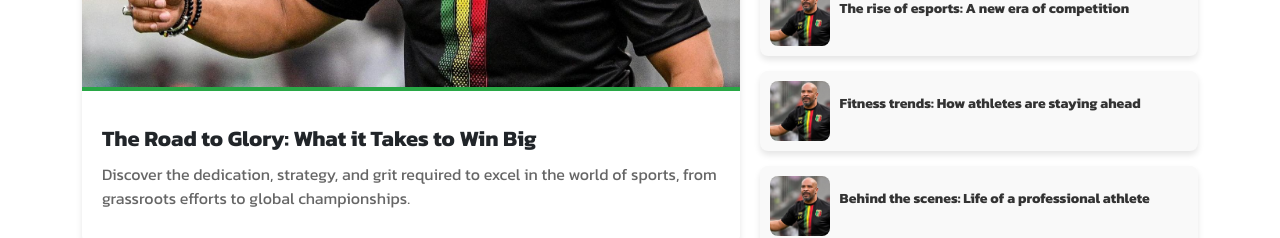
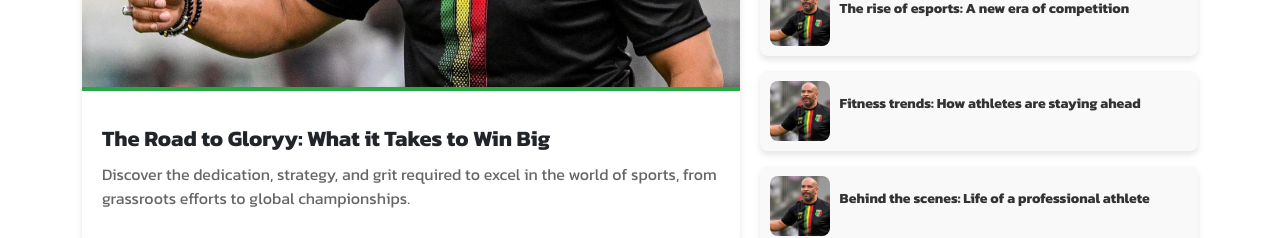
Before and after one commit to e-xxxxl/bangaNews, a React (Vite) app: page / in a window 1280 px wide. Shown: the part 3640-3878 px from the top of the page. Built offline with nearby package versions, Linux system fonts and the light colour scheme.

Commit message:
little fix

```diff
--- a/src/Components/BusinessPage/BusinessLonepage.jsx
+++ b/src/Components/BusinessPage/BusinessLonepage.jsx
@@ -4,10 +4,8 @@ import mainImage from '../../assets/tinubu.jpg';
 const BusinessSection = () => {
   return (
     <>
-
       <div>
-
-          {/* Main Article Blok */}
+          {/* Main Article Block */}
           <div className={styles.mainArticle}>
             <img src={mainImage} alt="Business Insights" className={styles.mainArticleImg} />
             <div className={styles.mainArticleContent}>
@@ -19,9 +17,7 @@ const BusinessSection = () => {
               </p>
           </div>
         </div>
-
       </div>
-
     </>
   )
 }
--- a/src/Components/Herosection/Sportsection.jsx
+++ b/src/Components/Herosection/Sportsection.jsx
@@ -40,7 +40,7 @@ const Sportsection = () => {
                     <img src={mainImage} alt="Sports Highlights" className={styles.mainArticleImg} />
                     <div className={styles.mainArticleContent}>
                         <h3 className={styles.mainArticleTitle}>
-                            The Road to Glory: What it Takes to Win Big
+                            The Road to Gloryy: What it Takes to Win Big
                         </h3>
                         <p className={styles.mainArticleDescription}>
                             Discover the dedication, strategy, and grit required to excel in the world of sports, from grassroots efforts to global championships.
```
